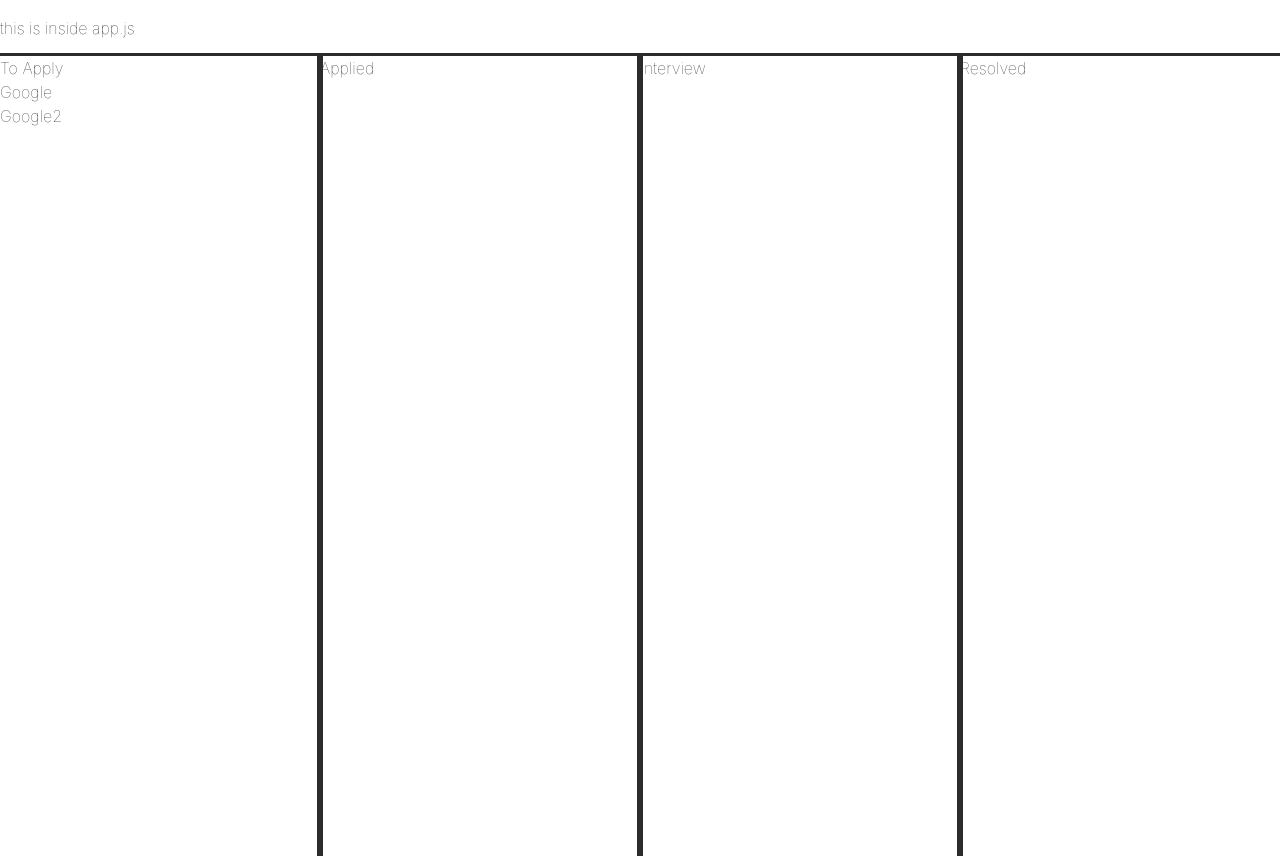
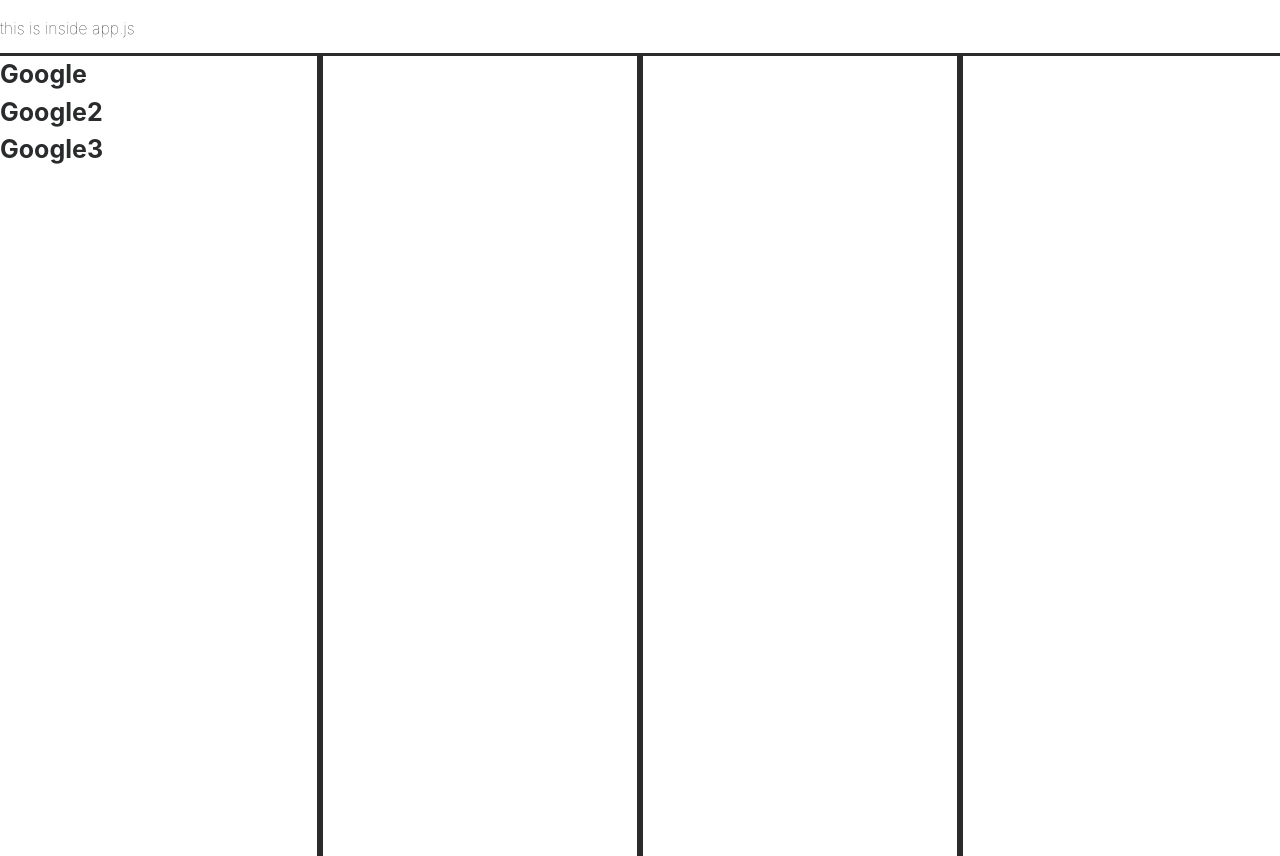
Before and after one commit to PTRI-7-Team-Axolotl/secure-the-bag, a React (Create React App) app: page /user in a window 1280 px wide. Built offline with nearby package versions, Linux system fonts and the light colour scheme; the HTML template or start-up script is replaced by a standard one.

Commit message:
drag buggy

```diff
--- a/src/User.jsx
+++ b/src/User.jsx
@@ -1,5 +1,6 @@
 import React, { useState } from 'react';
 import JobInfo from './JobInfo.jsx';
+import { useDrag, useDrop } from 'react-dnd'
 
 
 function User (props) {
@@ -11,6 +12,7 @@
   //Variable to hold mockstate.  Once we use live data, we will need to set this to an empty array
     const[jobs, setJobs] = useState(
       [{
+        location: 1,
         employer: "Google",
         logo:     "placeholder",
         title:  'software engineer',
@@ -21,6 +23,7 @@
         remote:    'yes',
         description: "put some words in here",
         }, {
+          location: 1,
           employer: "Google2",
           logo:     "placeholder2",
           title:  'software engineer2',
@@ -30,9 +33,24 @@
           city:     "Denver2",
           remote:    'yes2',
           description: "put some words in here2",
-        }]
+        },
+        {location: 1,
+        employer: "Google3",
+        logo:     "placeholder2",
+        title:  'software engineer2',
+        expiration: "June 23, 20222",
+        application: 'wwww.apply here2',
+        salary: '$150,0002',
+        city:     "Denver2",
+        remote:    'yes2',
+        description: "put some words in here2"}]
     )
-
+    const [{isDragging}, drag] = useDrag(() => ({
+      type: 'jobs',
+      collect: monitor => ({
+        isDragging: monitor.isDragging(),
+      }),
+    }))
    //onClick Function that activates when a job is clicked
     const onClick = (e) => {
       e.preventDefault()
@@ -52,28 +70,24 @@
   }
      //Mapping out our jobs to be displayed on the page
      const listItems = jobs.map((job, index) =>
-     <div key={index} onClick={onClick} name={index} id={index}>{job.employer}</div>
+     <div key={index} onClick={onClick} name={index} id={index} className='job-cards'
+     ref={drag}
+     style={{
+         fontSize: 25,
+         fontWeight: 'bold',
+         cursor: 'move',
+         draggable:'true'
+     }}
+ > {job.employer}
+ </div>
     );
 
    const renderColumns = (i) => {
-      if (i === 0 ) {
+        if (i === 0) return  <div key={i} style={{ width: '25%', height: '100vh', margin: "0", padding: "0", outlineStyle: "solid" }}>{listItems}</div>
         return (
-          <div key={i} style={{ width: '25%', height: '100vh', margin: "0", padding: "0", outlineStyle: "solid" }}> To Apply {listItems}</div>
-        )
-      } if (i === 1 ) {
-        return (
-          <div key = {i} style = {{width: '25%', height: '100vh', margin: "0", padding: "0", outlineStyle: "solid"}}> Applied </div>
-        )
-      } if ( i === 2 ) {
-        return (
-          <div key = {i} style = {{width: '25%', height: '100vh', margin: "0", padding: "0", outlineStyle: "solid"}}> Interview </div>
+          <div key={i} style={{ width: '25%', height: '100vh', margin: "0", padding: "0", outlineStyle: "solid" }}></div>
         )
 
-      } if ( i === 3 ) {
-        return (
-          <div key = {i} style = {{width: '25%', height: '100vh', margin: "0", padding: "0", outlineStyle: "solid"}}> Resolved </div>
-        )
-        }
     }
 
   //Our rendering logic
@@ -95,7 +109,7 @@
       )
    } else {
       return (
-    <JobInfo jobs={jobs} onClick={onClick} jobIndex={jobIndex} onSubmit={onSubmit} onClose={onClose}/>
+    <JobInfo jobs={jobs} draggable="true" onClick={onClick} jobIndex={jobIndex} onSubmit={onSubmit} onClose={onClose}/>
   )
 
 }
```
Also changed, not shown: src/JobInfo.jsx (+5 -2 lines).
